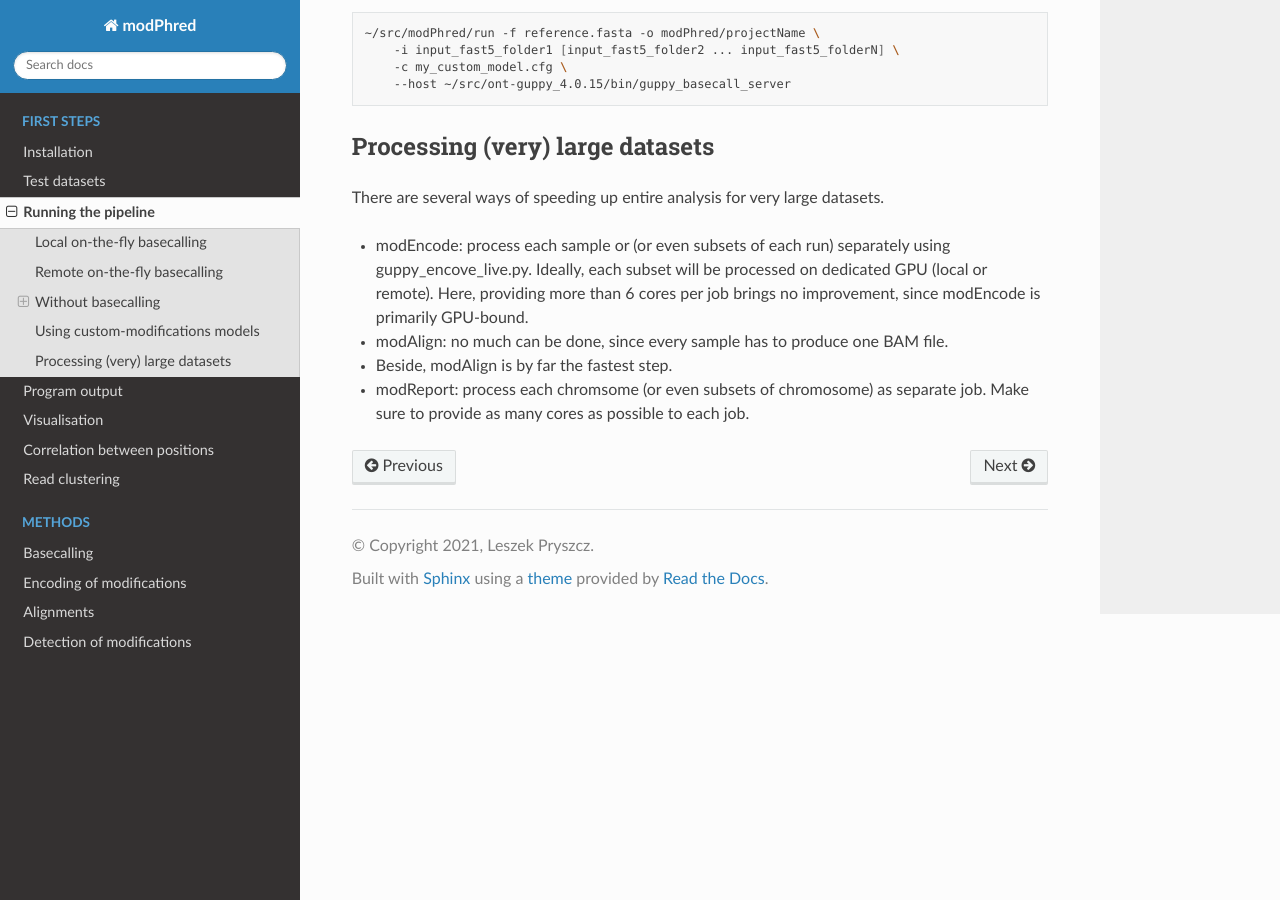
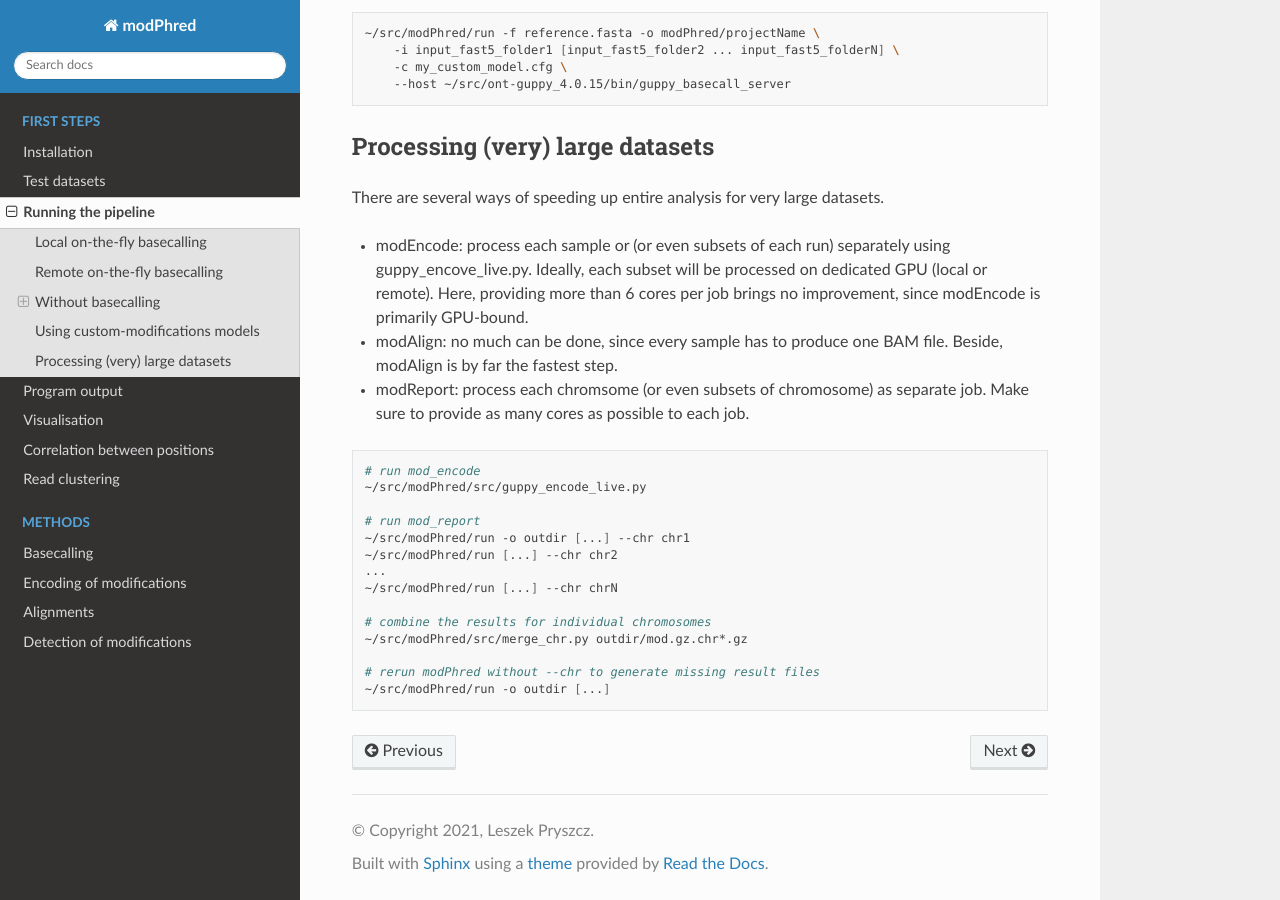
Before and after one commit to novoalab/modPhred, a Sphinx documentation site: the page built from docs/usage.rst, in a window 1280 px wide and 900 px high, scrolled down 2295 px. Built offline with Sphinx 7.4.7 and the Read the Docs theme 2.0.0, drawn with Linux system fonts in a browser that asks for light colours.

```diff
--- a/docs/usage.rst
+++ b/docs/usage.rst
@@ -118,5 +118,23 @@
 
 * modEncode: process each sample or (or even subsets of each run) separately using guppy_encove_live.py. Ideally, each subset will be processed on dedicated GPU (local or remote). Here, providing more than 6 cores per job brings no improvement, since modEncode is primarily GPU-bound.
 * modAlign: no much can be done, since every sample has to produce one BAM file.
-* Beside, modAlign is by far the fastest step.
+  Beside, modAlign is by far the fastest step.
 * modReport: process each chromsome (or even subsets of chromosome) as separate job. Make sure to provide as many cores as possible to each job.
+
+
+.. code-block:: bash
+
+   # run mod_encode
+   ~/src/modPhred/src/guppy_encode_live.py
+
+   # run mod_report
+   ~/src/modPhred/run -o outdir [...] --chr chr1
+   ~/src/modPhred/run [...] --chr chr2
+   ...
+   ~/src/modPhred/run [...] --chr chrN
+
+   # combine the results for individual chromosomes
+   ~/src/modPhred/src/merge_chr.py outdir/mod.gz.chr*.gz
+
+   # rerun modPhred without --chr to generate missing result files
+   ~/src/modPhred/run -o outdir [...]
```
Also changed, not shown: dockerfiles/README.md, 3 other files.
